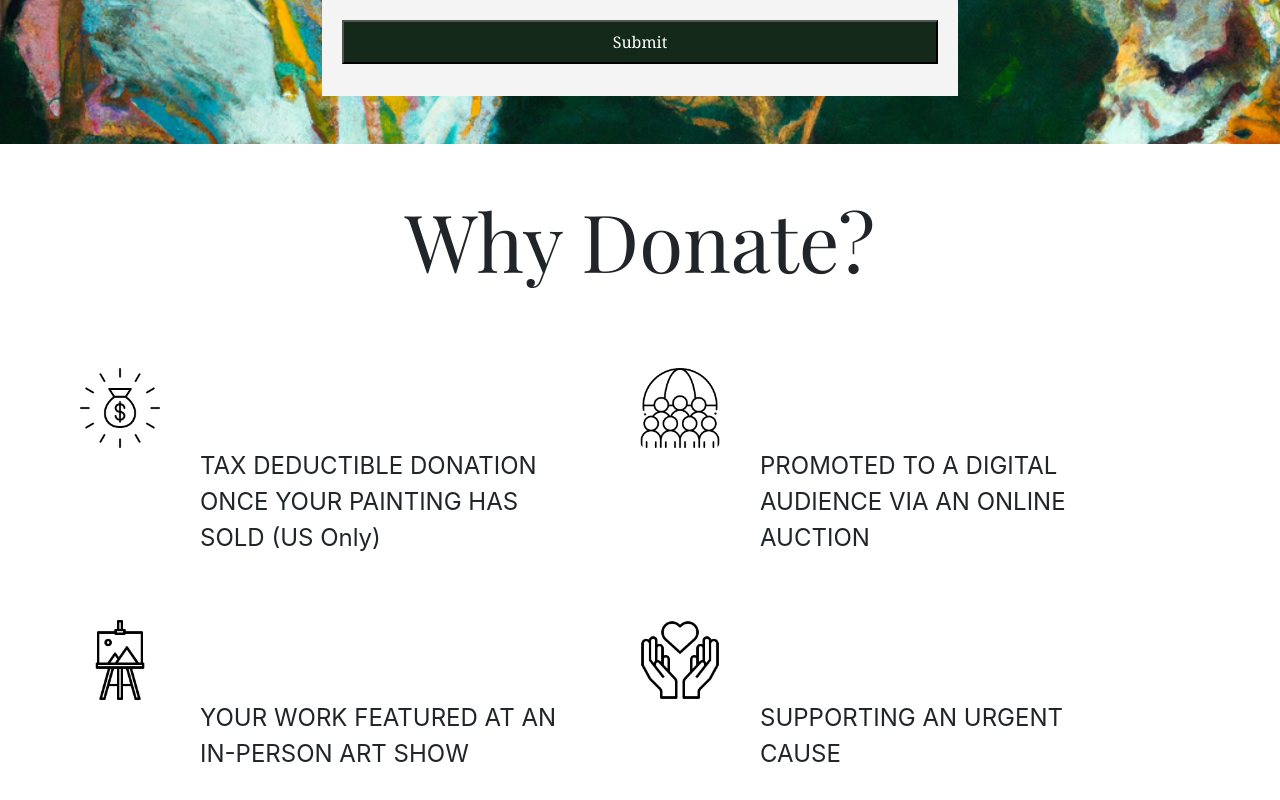
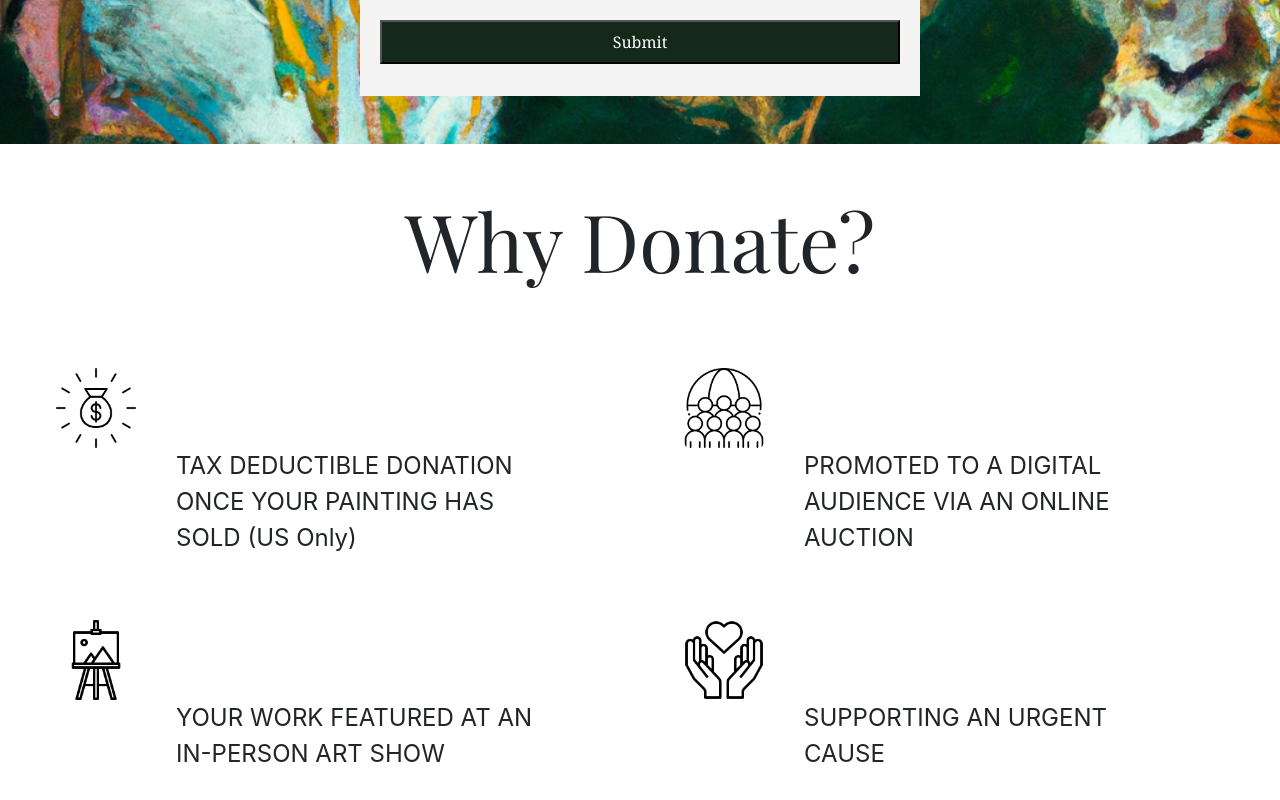
Before and after one commit to Ashary-Akhuwat-Foundation/aaf-frontend-repo, a React (Create React App) app: page /artist-landing-page in a window 1280 px wide. Shown: the part 818-1618 px from the top of the page. Built offline with nearby package versions, Linux system fonts and the light colour scheme.

Commit message:
Create error messages for submit buttons, fix styling on im an artist page

```diff
--- a/src/Components/Contact.css
+++ b/src/Components/Contact.css
@@ -59,3 +59,12 @@
     font-weight: bolder;
     font-size: 1.2rem;
 }
+
+.under-construction-message{
+    margin-top: 1rem;
+    color: white;
+    background-color: rgba(0,0,0,0.4);
+    border: black;
+    font-family: 'Times New Roman', Times, serif
+
+}
--- a/src/Components/Contact.js
+++ b/src/Components/Contact.js
@@ -1,7 +1,14 @@
 import React from 'react';
+import { useState } from 'react';
 import '../Components/Contact.css';
 
 function Contact(props) {
+	const [email, setEmail] = useState(false);
+
+	function handleSubmit(event) {
+		event.preventDefault();
+		setEmail(true);
+	}
 	return (
 		<div className='container-fluid contact-container'>
 			<div className='container-fluid column1'>
@@ -10,8 +17,16 @@ function Contact(props) {
 				<form className='contact-form'>
 					<label htmlFor='email'>Email * </label>
 					<input name='email' type='email' placeholder='Enter your email' />
-					<button> SUBMIT</button>
+					<button onClick={handleSubmit}> SUBMIT</button>
 				</form>
+				{email ? (
+					<div className='under-construction-message'>
+						We are sorry but the site is under construction and so your email
+						was not recorded! We are working on it!
+					</div>
+				) : (
+					''
+				)}
 			</div>
 			<div className='container-fluid column2'>
 				<div>
--- a/src/Components/Im_an_artist.css
+++ b/src/Components/Im_an_artist.css
@@ -26,6 +26,7 @@ form{
     margin-top: 3rem;
     margin-bottom: 3rem;
     background-color: rgba(244,244,244);
+    width: 35rem;
 }
 
 .form-title{
@@ -67,13 +68,17 @@ label{
     font-size: 1.5rem;
 }
 
-.float-container {
-    height: fit-content;
-    margin: 5rem;
+
+.artist-under-construction-message{
+    margin-top: 1rem;
+    color: white;
+    background-color: rgba(0,0,0,0.4);
+    border: black;
+    font-family: 'Times New Roman', Times, serif;
+    width: 30rem;
 }
 
-.float-child {
-    width: 50%;
-    float: left;
-
+.col1,
+.col2 {
+    margin: 2rem;
 }
--- a/src/Components/Im_an_artist.js
+++ b/src/Components/Im_an_artist.js
@@ -1,4 +1,5 @@
 import React from 'react';
+import { useState } from 'react';
 import '../Components/Im_an_artist.css';
 import logo1 from '../Images/icon1.png';
 import easel from '../Images/easel.png';
@@ -6,6 +7,12 @@ import people from '../Images/people.png';
 import solidarity from '../Images/solidarity.png';
 
 function Im_an_artist(props) {
+	const [artistSubmit, setArtistSubmit] = useState(false);
+
+	function handleSubmit(event) {
+		event.preventDefault();
+		setArtistSubmit(true);
+	}
 	return (
 		<div>
 			<div className='main-container'>
@@ -52,15 +59,25 @@ function Im_an_artist(props) {
 						</div>
 					</div>
 					<div className='row'>
-						<button className='submit-btn'>Submit</button>
+						<button className='submit-btn' onClick={handleSubmit}>
+							Submit
+						</button>
 					</div>
+					{artistSubmit ? (
+						<div className='artist-under-construction-message'>
+							Oops! We are sorry but the site is under construction and so your
+							information was not recorded! We are working on it!
+						</div>
+					) : (
+						''
+					)}
 				</form>
 			</div>
 			<div>
 				<h1 className='text-center donate-title'>Why Donate?</h1>
 			</div>
-			<div className='float-container'>
-				<div className='float-child'>
+			<div className='container-fluid d-flex'>
+				<div className='container-fluid col1'>
 					<div>
 						<div className='img1-container'>
 							<img src={logo1} alt='' className='rounded float-left img1' />
@@ -80,7 +97,7 @@ function Im_an_artist(props) {
 						</div>
 					</div>
 				</div>
-				<div className='float-child'>
+				<div className='container-fluid col2'>
 					<div>
 						<div className='img3-container'>
 							<img src={people} alt='' className='rounded float-left img1' />
```
